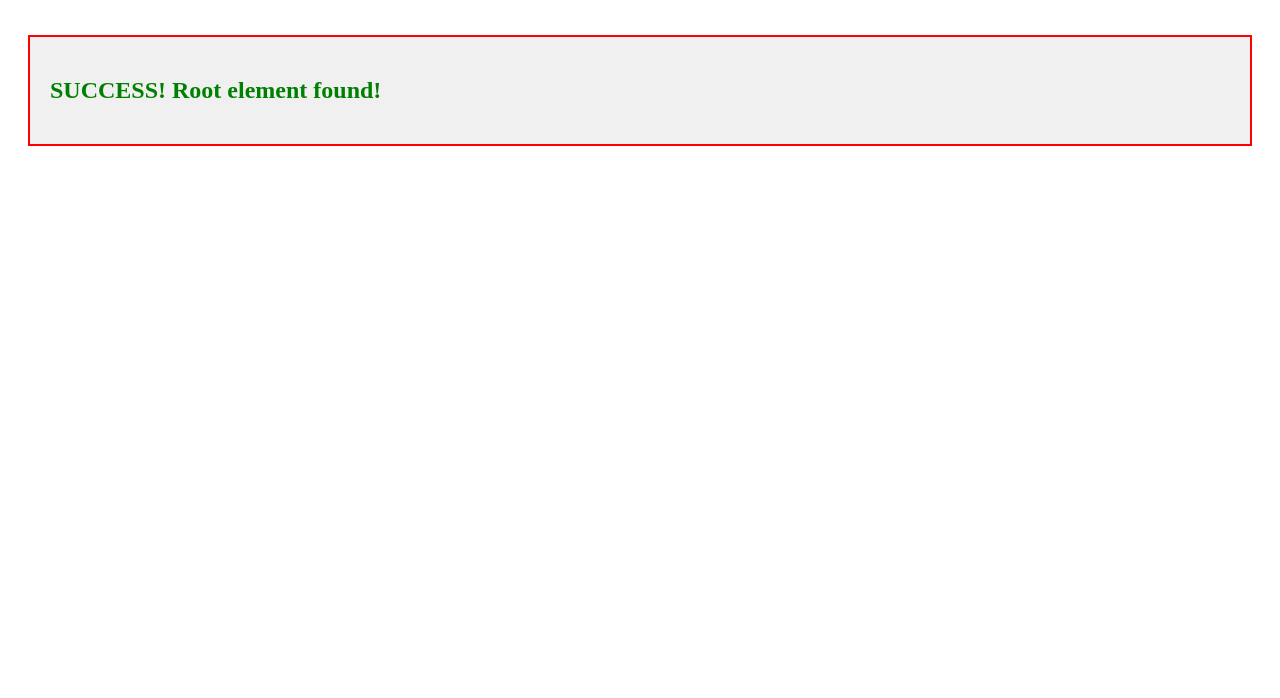
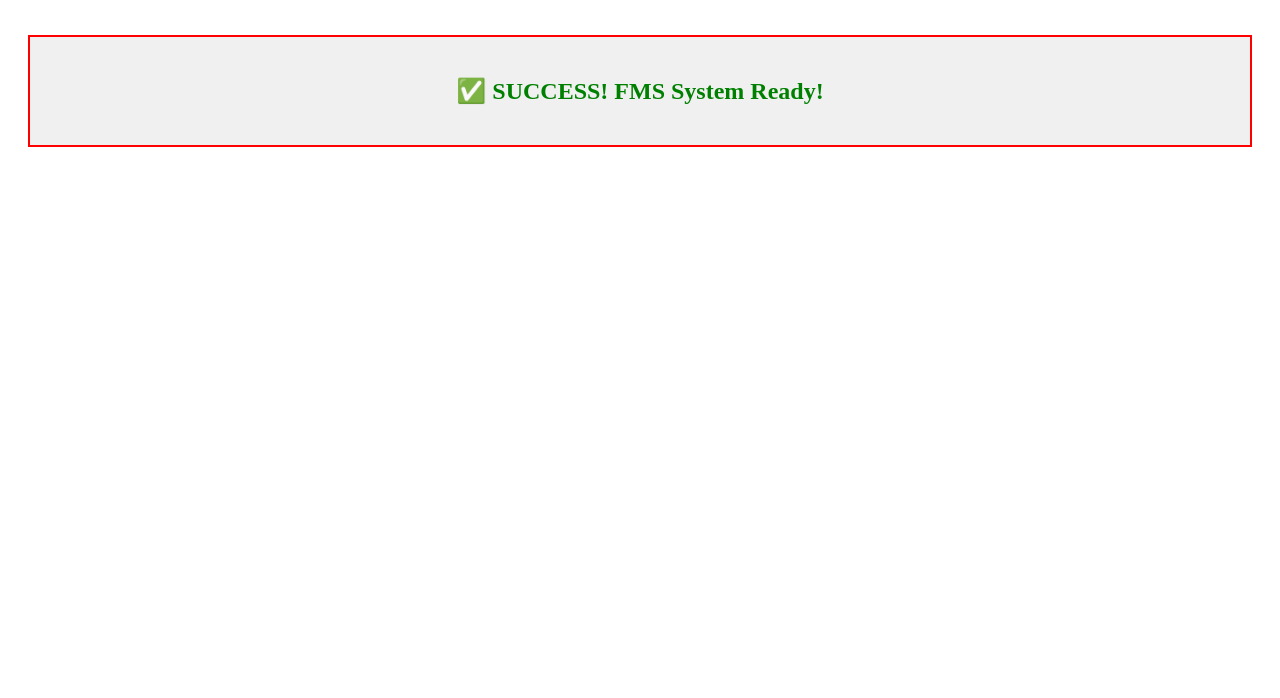
Before and after one commit to 1978kokoro-FMS/fms-system, a plain HTML site: page index.html in a window 1280 px wide. Shown: the part 102-800 px from the top of the page. Drawn offline with Linux system fonts and the light colour scheme.

Commit message:
Update index.html

```diff
--- a/index.html
+++ b/index.html
@@ -9,18 +9,34 @@
     <h1 style="color: blue; text-align: center; margin: 50px;">
         FMS Management System
     </h1>
+
     <div id="root" style="border: 2px solid red; padding: 20px; margin: 20px; background: #f0f0f0;">
-        <p>Loading...</p>
+        <p>Initial content...</p>
     </div>
 
     <script>
-        console.log('Script running!');
-        const rootElement = document.getElementById('root');
-        console.log('Root element:', rootElement);
+        // DOM이 완전히 로드된 후 실행
+        document.addEventListener('DOMContentLoaded', function() {
+            console.log('DOM loaded!');
 
-        if (rootElement) {
-            rootElement.innerHTML = '<h2 style="color: green;">SUCCESS! Root element found!</h2>';
-        }
+            const rootElement = document.getElementById('root');
+            console.log('Root element found:', rootElement);
+
+            if (rootElement) {
+                rootElement.innerHTML = '<h2 style="color: green; text-align: center;">✅ SUCCESS! FMS System Ready!</h2>';
+            } else {
+                console.error('Root element not found!');
+            }
+        });
+
+        // 추가 테스트: 페이지 로드 완료 후에도 실행
+        window.addEventListener('load', function() {
+            console.log('Page fully loaded!');
+            const root = document.getElementById('root');
+            if (root && !root.innerHTML.includes('SUCCESS')) {
+                root.innerHTML = '<h2 style="color: orange;">Backup loading complete!</h2>';
+            }
+        });
     </script>
 </body>
 </html>
```
